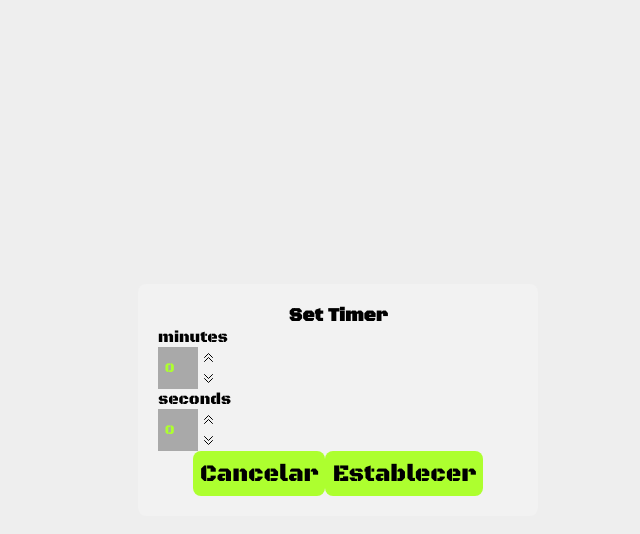
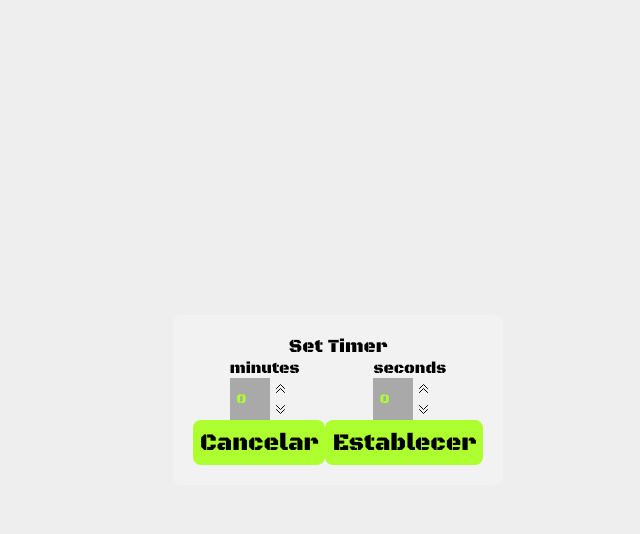
Before and after one commit to diegofernandoalayon/Timer-react, a React (Vite) app: page / in a window 1280 px wide. Both pictures are taken after a click on the button "Edit". Shown: the top 534 px of the page, without its empty margins (302-942 px from the left). Built offline with nearby package versions, Linux system fonts and the light colour scheme.

Commit message:
agregando estilos a  formtimer

```diff
--- a/src/components/FormTimer/formTimer.css
+++ b/src/components/FormTimer/formTimer.css
@@ -1,10 +1,13 @@
 .form-timer{
   background-color: rgba(255,255,255,0.2);
   border-radius: var(--border);
+  display: grid;
   padding: 20px;
-
-  width: 400px;
 }
-.form-timer input{
-  width: 40px;
+.form-timer h3{
+  font-weight: var(--font-weight);
 }
+.form-timer-inputs{
+  display: flex;
+  justify-content: space-around;
+}
```
